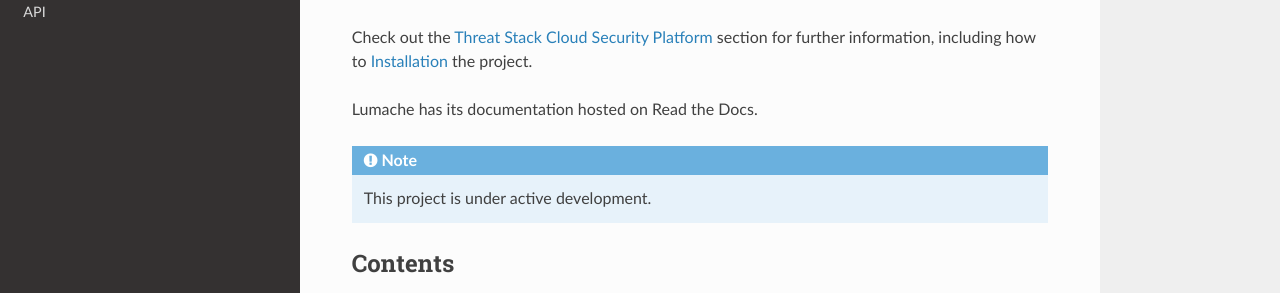
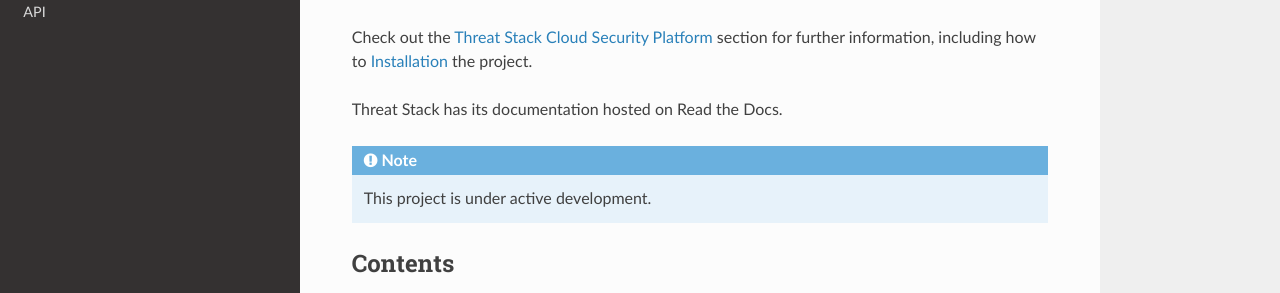
Before and after one commit to skrizzy16/rtdtest94, a Sphinx documentation site: the page built from docs/source/index.rst, in a window 1280 px wide and 900 px high, scrolled down 555 px. Shown: the part 192-485 px from the top of the window. Built offline with Sphinx 7.4.7 and the Read the Docs theme 2.0.0, drawn with Linux system fonts in a browser that asks for light colours.

Commit message:
Update index.rst
syntax

```diff
--- a/docs/source/index.rst
+++ b/docs/source/index.rst
@@ -23,7 +23,7 @@ Additionally, we can become an extension of your security team via our co-manage
 Check out the :doc:`Threat Stack Cloud Security Platform` section for further information, including
 how to :ref:`installation` the project.
 
-Lumache has its documentation hosted on Read the Docs.
+Threat Stack has its documentation hosted on Read the Docs.
 
 
 .. note::
```
